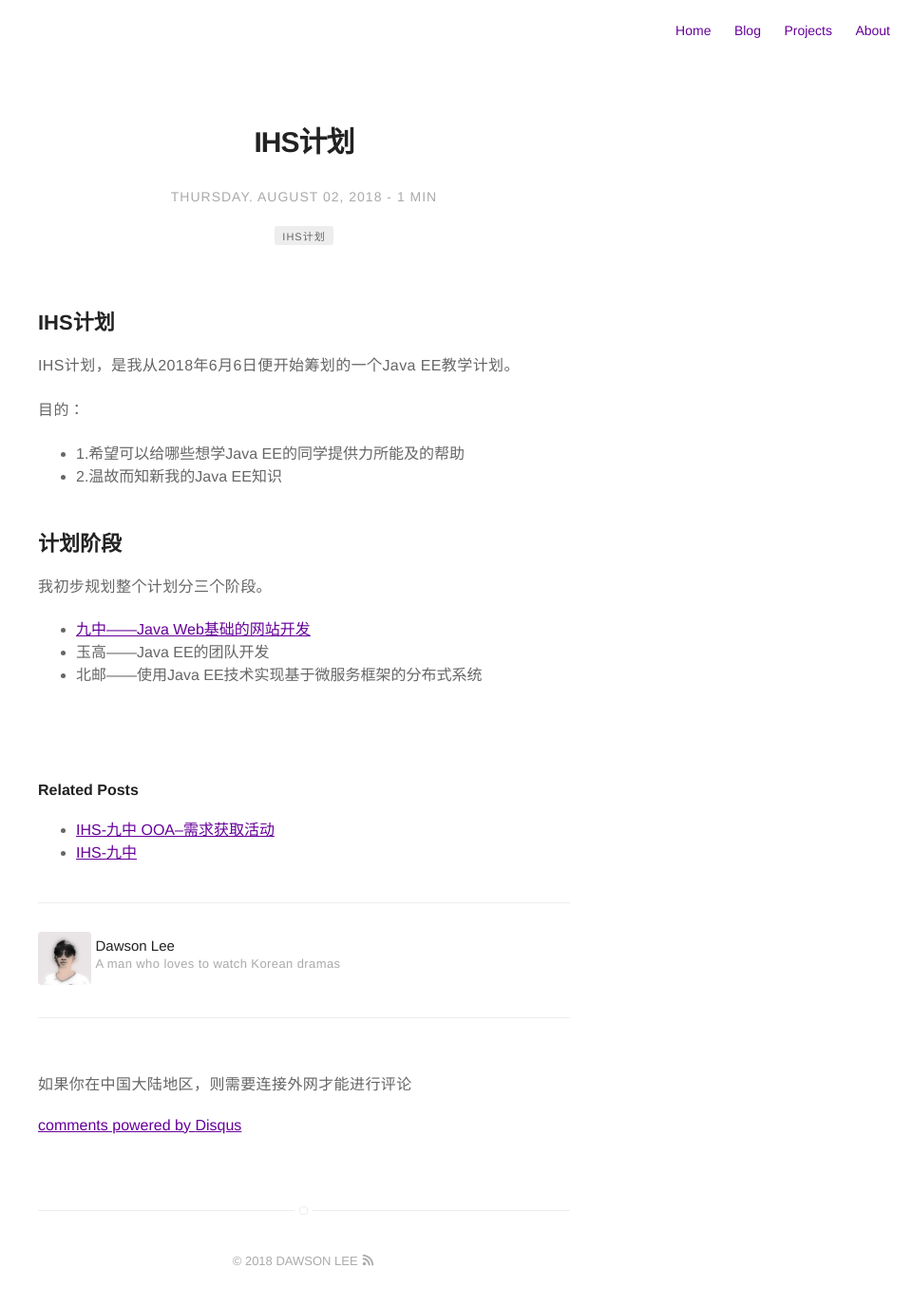
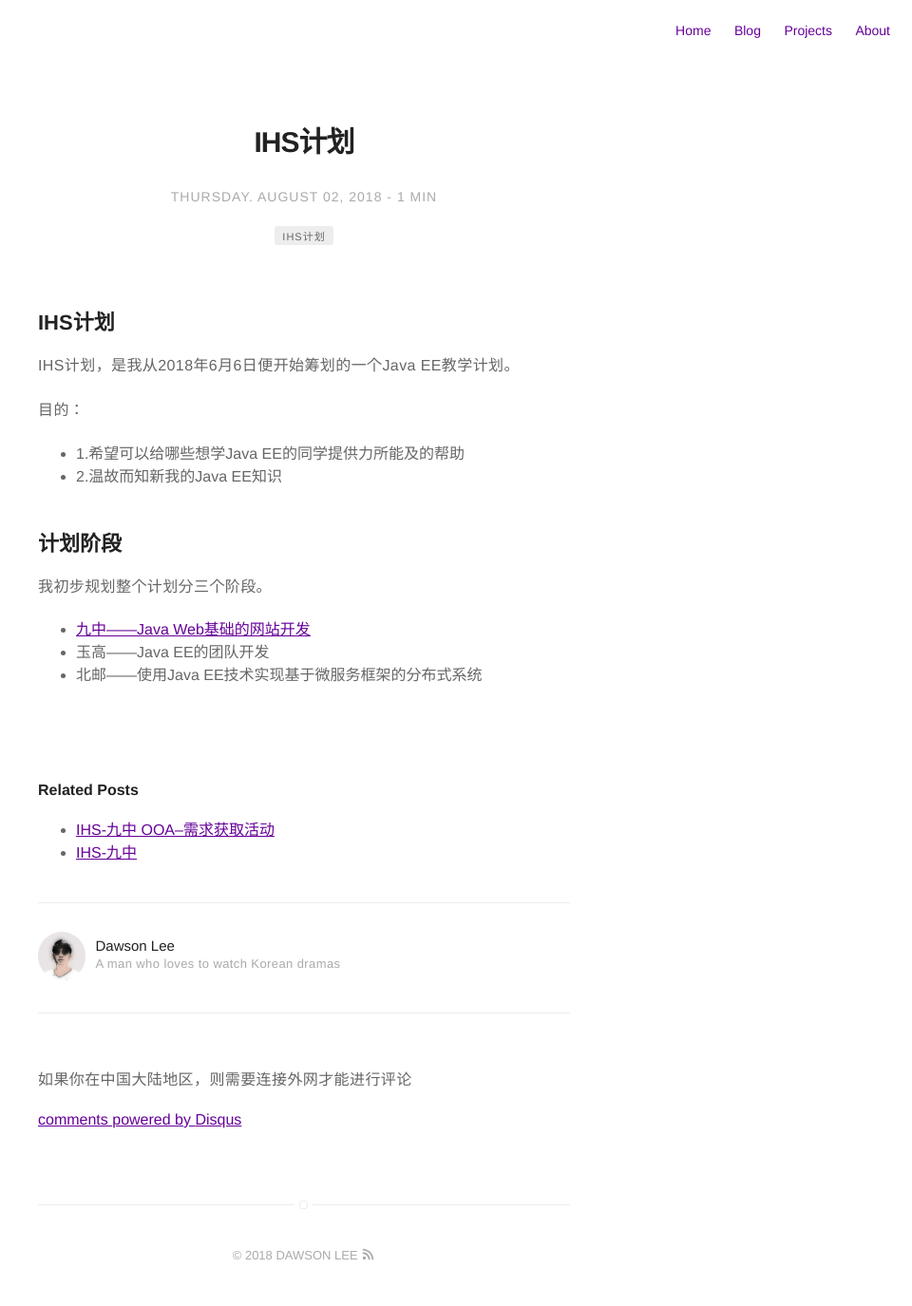
Before and after one commit to dawsonlee1790/dawsonlee1790.github.io, a Jekyll site: the page built from _posts/2018-06-06-IHS计划.md, in a window 1280 px wide. Shown: the whole page at 95% size, without its empty margins (320-1280 px from the left). Built offline with Jekyll 4.4.1, drawn with Linux system fonts in a browser that asks for light colours; comment, search, counter and statistics services are not loaded.

Commit message:
修改author组件

```diff
--- a/_includes/author.html
+++ b/_includes/author.html
@@ -1,6 +1,6 @@
 <section class="author{% if site.disqus == false %} no-disqus{% endif %}">
     <div class="toleft">
-        <a  href="{{ site.authors[page.author].url }}">
+        <a class="link" href="{{ site.authors[page.author].url }}">
             <img class="selfie" src="{{ site.authors[page.author].picture }}"   />
         </a>
     </div>
```
